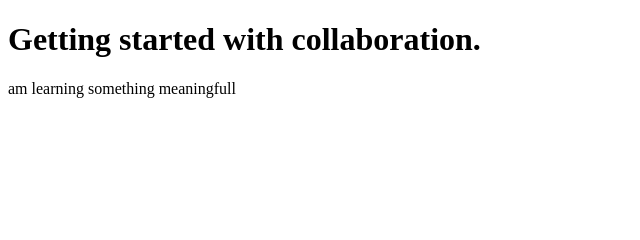
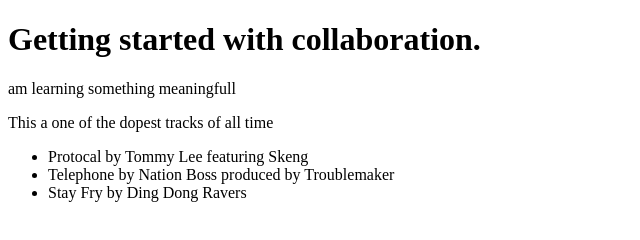
Before and after one commit to zenocodes/treadstone, a plain HTML site: page index.html in a window 1280 px wide. Shown: the whole page, without its empty margins (0-640 px from the left). Drawn offline with Linux system fonts and the light colour scheme.

Commit message:
Aures changes

```diff
--- a/index.html
+++ b/index.html
@@ -9,6 +9,15 @@
 <body>
     <h1>Getting started with collaboration.</h1>
     <p>am learning something meaningfull</p>
+    <div>
+        <p>This a one of the dopest tracks of all time</p>
+        <ul>
+            <li>Protocal by Tommy Lee featuring Skeng</li>
+            <li>Telephone by Nation Boss produced by Troublemaker</li>
+            <li>Stay Fry by Ding Dong Ravers</li>
+        </ul>
+    </div>
+
 
 </body>
 </html>
```
